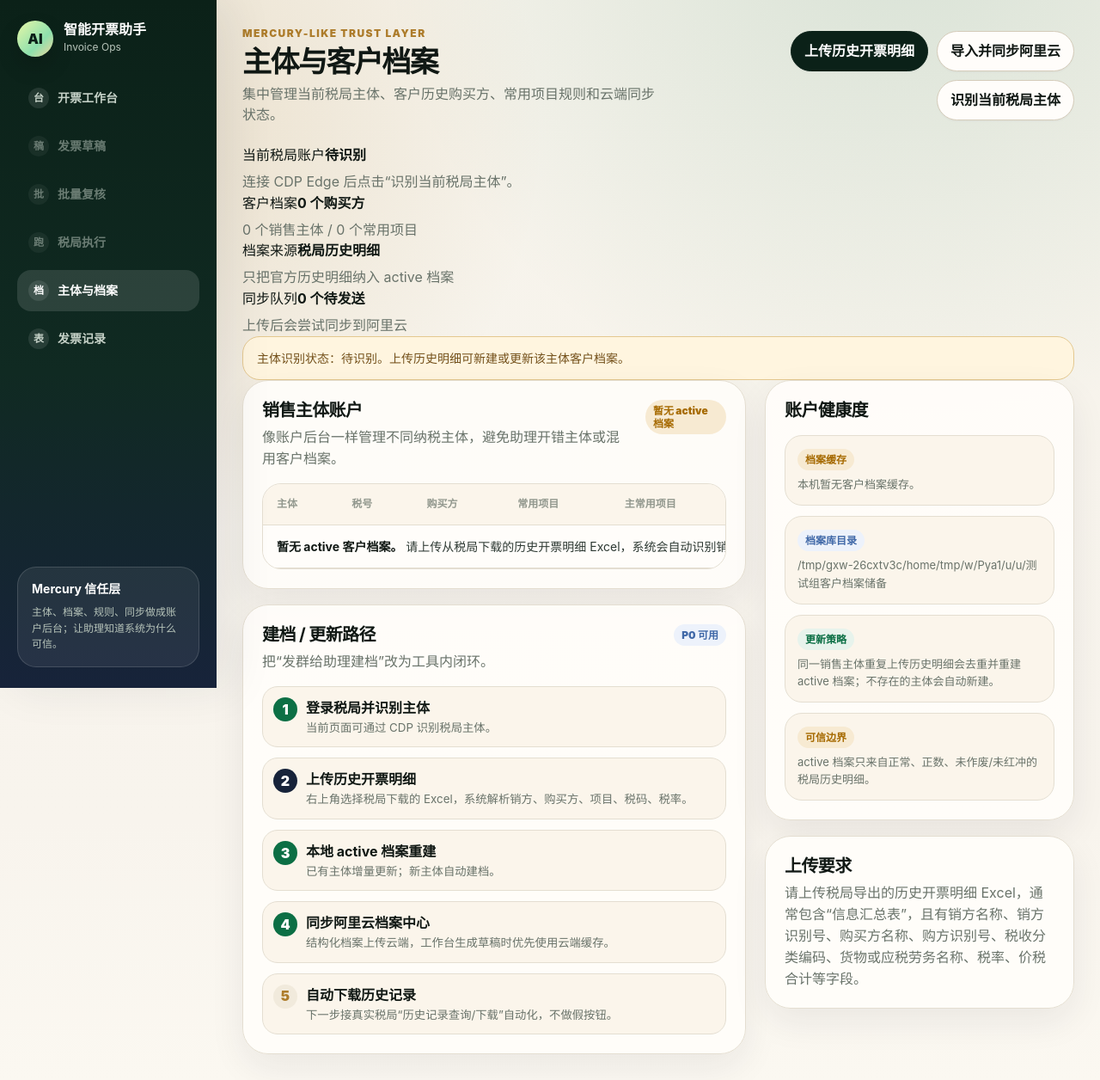
After one commit to Neverlol/invoice-demo-batch-import, a Flask app: page /profiles in a window 1280 px wide. The commit adds this page. Shown: the whole page at 86% size. Run offline with Flask 3, Linux system fonts and the light colour scheme.

Commit message:
feat: add profiles trust center and history upload

```diff
--- a/app.py
+++ b/app.py
@@ -3,6 +3,7 @@ from __future__ import annotations
 import csv
 import json
 import re
+from datetime import datetime
 from pathlib import Path
 from threading import Lock, Thread
 from uuid import uuid4
@@ -37,10 +38,17 @@ from tax_invoice_batch_demo.lean_workbench import (
 )
 from tax_invoice_demo import workbench as workbench_module
 from tax_invoice_demo.case_events import record_case_event
-from tax_invoice_demo.customer_profiles import profile_cache_summary, profile_counts_for_seller
+from tax_invoice_demo.customer_profiles import PROFILE_CACHE_PATH, profile_cache_summary, profile_counts_for_seller
 from tax_invoice_demo.models import BuyerInfo, DraftBatchItem, InvoiceLine
 from tax_invoice_demo.sync_service import schedule_background_customer_profile_pull, schedule_background_rule_pull
 from tax_invoice_demo.taxonomy_search import search_taxonomy
+from tools.ingest_customer_profile_inbox import (
+    DEFAULT_PROFILE_ROOT,
+    ensure_dirs as ensure_profile_dirs,
+    ingest_pending_files,
+    rebuild_profiles,
+    sync_profiles_to_cloud,
+)
 
 
 BASE_DIR = Path(__file__).resolve().parent
@@ -198,6 +206,45 @@ def apply_failure_repairs(draft_id: str):
         applied_failure_repairs=result,
         needs_rebuild=bool(result.get("applied_count")),
     )
+
+
+@app.get("/profiles")
+def profiles_page():
+    return _render_profiles_page()
+
+
+@app.post("/profiles/upload-history")
+def upload_profile_history():
+    result: dict[str, object]
+    files = [file for file in request.files.getlist("history_files") if file and file.filename]
+    if not files:
+        result = {"status": "error", "message": "请先选择从税局下载的历史开票明细 Excel。"}
+        return _render_profiles_page(upload_result=result), 400
+    try:
+        ensure_profile_dirs(DEFAULT_PROFILE_ROOT)
+        bundle_dir = DEFAULT_PROFILE_ROOT / "_收件箱" / "待处理" / f"workbench_upload_{datetime.now().strftime('%Y%m%d_%H%M%S')}"
+        bundle_dir.mkdir(parents=True, exist_ok=True)
+        saved_files = []
+        for file in files:
+            filename = _safe_upload_name(file.filename or "history.xlsx")
+            target = _unique_path(bundle_dir / filename)
+            file.save(target)
+            saved_files.append(target.name)
+        ingest_counts = ingest_pending_files(DEFAULT_PROFILE_ROOT)
+        rebuild_counts = rebuild_profiles(DEFAULT_PROFILE_ROOT)
+        cloud_sync = sync_profiles_to_cloud()
+        result = {
+            "status": "success" if cloud_sync.get("status") == "success" else "warning",
+            "message": "历史开票明细已导入，本地客户档案已重建，并已尝试同步到阿里云。",
+            "saved_files": saved_files,
+            "ingest": ingest_counts,
+            "rebuild": rebuild_counts,
+            "cloud_sync": cloud_sync,
+        }
+    except Exception as exc:  # noqa: BLE001
+        result = {"status": "error", "message": f"档案导入失败：{type(exc).__name__}: {exc}"}
+        return _render_profiles_page(upload_result=result), 500
+    return _render_profiles_page(upload_result=result)
 
 
 @app.get("/api/taxonomy/search")
@@ -507,6 +554,71 @@ def run_apply_failure_repairs(run_id: str):
     return redirect(url_for("draft_detail", draft_id=draft.draft_id))
 
 
+def _render_profiles_page(*, upload_result: dict[str, object] | None = None):
+    sellers = _cached_profile_sellers()
+    summary = profile_cache_summary()
+    return render_template(
+        "lean_profiles.html",
+        profile_summary=summary,
+        sellers=sellers,
+        upload_result=upload_result,
+        profile_cache_path=str(PROFILE_CACHE_PATH),
+        profile_root=str(DEFAULT_PROFILE_ROOT),
+        pending_event_count=0,
+    )
+
+
+def _cached_profile_sellers() -> list[dict[str, object]]:
+    if not PROFILE_CACHE_PATH.exists():
+        return []
+    try:
+        payload = json.loads(PROFILE_CACHE_PATH.read_text(encoding="utf-8"))
+    except (OSError, json.JSONDecodeError):
+        return []
+    if not isinstance(payload, list):
+        return []
+    rows = []
+    for seller in payload:
+        if not isinstance(seller, dict):
+            continue
+        projects = [item for item in seller.get("project_profiles") or [] if isinstance(item, dict)]
+        buyers = [item for item in seller.get("buyer_profiles") or [] if isinstance(item, dict)]
+        top_project = projects[0] if projects else {}
+        rows.append(
+            {
+                "seller_name": str(seller.get("seller_name") or ""),
+                "seller_tax_id": str(seller.get("seller_tax_id") or ""),
+                "buyer_count": len(buyers),
+                "project_count": len(projects),
+                "top_project": str(top_project.get("project_name") or ""),
+                "top_tax_category": str(top_project.get("tax_category") or ""),
+                "top_tax_code": str(top_project.get("tax_code") or ""),
+                "top_tax_rate": str(top_project.get("tax_rate") or ""),
+                "updated_at": str(seller.get("updated_at") or ""),
+                "source_confidence": str(seller.get("source_confidence") or ""),
+            }
+        )
+    return rows
+
+
+def _safe_upload_name(filename: str) -> str:
+    cleaned = Path(filename).name.strip().replace("\\", "_").replace("/", "_")
+    cleaned = re.sub(r"[\x00-\x1f:*?\"<>|]+", "_", cleaned).strip("._ ")
+    if not cleaned.lower().endswith(".xlsx"):
+        cleaned = f"{cleaned or 'history'}.xlsx"
+    return cleaned or "history.xlsx"
+
+
+def _unique_path(path: Path) -> Path:
+    if not path.exists():
+        return path
+    for index in range(2, 1000):
+        candidate = path.with_name(f"{path.stem}_{index}{path.suffix}")
+        if not candidate.exists():
+            return candidate
+    raise RuntimeError(f"无法生成不重名文件：{path}")
+
+
 def _success_ledger_row_count() -> int:
     if not SUCCESS_LEDGER_CSV.exists():
         return 0
--- a/static/lean.css
+++ b/static/lean.css
@@ -783,3 +783,19 @@ input[name="line_amount_with_tax"] { text-align: right; font-variant-numeric: ta
     grid-template-columns: 1fr;
   }
 }
+
+/* Profiles trust-layer page */
+.profile-upload-actions {
+  align-items: center;
+}
+.profile-upload-button input {
+  display: none;
+}
+.account-strip .profile-status {
+  grid-column: 1 / -1;
+}
+.nav .nav-item.disabled,
+.sidebar-nav .nav-item.disabled {
+  opacity: .5;
+  pointer-events: none;
+}
--- a/templates/lean_batch.html
+++ b/templates/lean_batch.html
@@ -16,7 +16,10 @@
         <div class="brand"><div class="brand-mark">AI</div><div class="brand-title"><strong>智能开票助手</strong><span>Invoice Ops</span></div></div>
         <nav class="nav">
           <a href="{{ url_for('index') }}"><span class="nav-dot">台</span>开票工作台</a>
-          <a class="active" href="{{ url_for('batch_detail', batch_id=batch.batch_id) }}"><span class="nav-dot">批</span>批量模板</a>
+          <span class="nav-item disabled"><span class="nav-dot">稿</span>发票草稿</span>
+          <a class="active" href="{{ url_for('batch_detail', batch_id=batch.batch_id) }}"><span class="nav-dot">批</span>批量复核</a>
+          <span class="nav-item disabled"><span class="nav-dot">跑</span>税局执行</span>
+          <a href="{{ url_for('profiles_page') }}"><span class="nav-dot">档</span>主体与档案</a>
           <a href="{{ url_for('ledger_page') }}"><span class="nav-dot">表</span>发票记录</a>
         </nav>
         <div class="sidebar-card"><h3>批量页目标</h3><p>贴近税局模板，但比 Excel 更清楚地标记缺字段、阻断错误和推荐来源。</p></div>
--- a/templates/lean_draft.html
+++ b/templates/lean_draft.html
@@ -19,6 +19,7 @@
           <a class="active" href="{{ url_for('draft_detail', draft_id=draft.draft_id) }}"><span class="nav-dot">稿</span>发票草稿</a>
           <span class="nav-item disabled"><span class="nav-dot">批</span>批量复核</span>
           <span class="nav-item disabled"><span class="nav-dot">跑</span>税局执行</span>
+          <a href="{{ url_for('profiles_page') }}"><span class="nav-dot">档</span>主体与档案</a>
           <a href="{{ url_for('ledger_page') }}"><span class="nav-dot">表</span>发票记录</a>
         </nav>
         <div class="sidebar-card">
--- a/templates/lean_index.html
+++ b/templates/lean_index.html
@@ -16,6 +16,10 @@
         </div>
         <nav class="nav">
           <a class="active" href="{{ url_for('index') }}"><span class="nav-dot">台</span>开票工作台</a>
+          <span class="nav-item disabled"><span class="nav-dot">稿</span>发票草稿</span>
+          <span class="nav-item disabled"><span class="nav-dot">批</span>批量复核</span>
+          <span class="nav-item disabled"><span class="nav-dot">跑</span>税局执行</span>
+          <a href="{{ url_for('profiles_page') }}"><span class="nav-dot">档</span>主体与档案</a>
           <a href="{{ url_for('ledger_page') }}"><span class="nav-dot">表</span>发票记录</a>
         </nav>
         <div class="sidebar-card">
--- a/templates/lean_ledger.html
+++ b/templates/lean_ledger.html
@@ -15,6 +15,10 @@
         </div>
         <nav class="nav">
           <a href="{{ url_for('index') }}"><span class="nav-dot">台</span>开票工作台</a>
+          <span class="nav-item disabled"><span class="nav-dot">稿</span>发票草稿</span>
+          <span class="nav-item disabled"><span class="nav-dot">批</span>批量复核</span>
+          <span class="nav-item disabled"><span class="nav-dot">跑</span>税局执行</span>
+          <a href="{{ url_for('profiles_page') }}"><span class="nav-dot">档</span>主体与档案</a>
           <a class="active" href="{{ url_for('ledger_page') }}"><span class="nav-dot">表</span>发票记录</a>
         </nav>
         <div class="sidebar-card">
--- /dev/null
+++ b/templates/lean_profiles.html
@@ -0,0 +1,112 @@
+<!doctype html>
+<html lang="zh-CN">
+  <head>
+    <meta charset="utf-8">
+    <meta name="viewport" content="width=device-width, initial-scale=1">
+    <title>主体与档案</title>
+    <link rel="stylesheet" href="{{ url_for('static', filename='lean.css', v='20260502-profiles1') }}">
+    <script defer src="{{ url_for('static', filename='lean.js', v='20260502-v27') }}"></script>
+  </head>
+  <body class="operator-body">
+    <div class="app-shell">
+      <aside class="sidebar">
+        <div class="brand">
+          <div class="brand-mark">AI</div>
+          <div class="brand-title"><strong>智能开票助手</strong><span>Invoice Ops</span></div>
+        </div>
+        <nav class="nav">
+          <a href="{{ url_for('index') }}"><span class="nav-dot">台</span>开票工作台</a>
+          <span class="nav-item disabled"><span class="nav-dot">稿</span>发票草稿</span>
+          <span class="nav-item disabled"><span class="nav-dot">批</span>批量复核</span>
+          <span class="nav-item disabled"><span class="nav-dot">跑</span>税局执行</span>
+          <a class="active" href="{{ url_for('profiles_page') }}"><span class="nav-dot">档</span>主体与档案</a>
+          <a href="{{ url_for('ledger_page') }}"><span class="nav-dot">表</span>发票记录</a>
+        </nav>
+        <div class="sidebar-card">
+          <h3>Mercury 信任层</h3>
+          <p>主体、档案、规则、同步做成账户后台；让助理知道系统为什么可信。</p>
+        </div>
+      </aside>
+
+      <main class="page">
+        <div class="topline">
+          <div>
+            <div class="eyebrow">Mercury-like trust layer</div>
+            <h1>主体与客户档案</h1>
+            <p>集中管理当前税局主体、客户历史购买方、常用项目规则和云端同步状态。</p>
+          </div>
+          <form class="actions profile-upload-actions" method="post" action="{{ url_for('upload_profile_history') }}" enctype="multipart/form-data">
+            <label class="btn primary profile-upload-button">
+              上传历史开票明细
+              <input type="file" name="history_files" accept=".xlsx" multiple data-file-input>
+            </label>
+            <button class="btn" type="submit">导入并同步阿里云</button>
+            <button class="btn" type="button" data-tax-identify>识别当前税局主体</button>
+          </form>
+        </div>
+
+        <section class="account-strip" data-tax-console>
+          <div class="account-card dark"><span>当前税局账户</span><strong>待识别</strong><p>连接 CDP Edge 后点击“识别当前税局主体”。</p></div>
+          <div class="account-card"><span>客户档案</span><strong>{{ profile_summary.buyer_count or 0 }} 个购买方</strong><p>{{ profile_summary.seller_count or 0 }} 个销售主体 / {{ profile_summary.project_profile_count or 0 }} 个常用项目</p></div>
+          <div class="account-card"><span>档案来源</span><strong>税局历史明细</strong><p>只把官方历史明细纳入 active 档案</p></div>
+          <div class="account-card"><span>同步队列</span><strong>{{ pending_event_count }} 个待发送</strong><p>上传后会尝试同步到阿里云</p></div>
+          <div class="notice profile-status" data-tax-status>主体识别状态：待识别。上传历史明细可新建或更新该主体客户档案。</div>
+        </section>
+
+        {% if upload_result %}
+          <section class="banner {% if upload_result.status == 'success' %}ok{% elif upload_result.status == 'warning' %}notice{% else %}alert{% endif %}">
+            <strong>{{ upload_result.message }}</strong>
+            {% if upload_result.saved_files %}<p>已接收文件：{{ upload_result.saved_files|join('、') }}</p>{% endif %}
+            {% if upload_result.rebuild %}<p>本地档案：销售主体 {{ upload_result.rebuild.seller_count }} 个 / 购买方 {{ upload_result.rebuild.buyer_count }} 个 / 历史明细 {{ upload_result.rebuild.trusted_history_rows }} 行。</p>{% endif %}
+            {% if upload_result.cloud_sync %}<p>云端同步：{{ upload_result.cloud_sync.status }}；batch_id={{ upload_result.cloud_sync.batch_id or '-' }}；{{ upload_result.cloud_sync.error or '' }}</p>{% endif %}
+          </section>
+        {% endif %}
+
+        <div class="layout">
+          <section class="stack">
+            <div class="card">
+              <div class="card-head">
+                <div><h2>销售主体账户</h2><p>像账户后台一样管理不同纳税主体，避免助理开错主体或混用客户档案。</p></div>
+                <span class="badge {% if sellers %}ok{% else %}warn{% endif %}">{% if sellers %}{{ sellers|length }} 个 active 主体{% else %}暂无 active 档案{% endif %}</span>
+              </div>
+              <div class="table-wrap"><table><thead><tr><th>主体</th><th>税号</th><th>购买方</th><th>常用项目</th><th>主常用项目</th><th>最近更新</th><th>状态</th></tr></thead><tbody>
+                {% for seller in sellers %}
+                  <tr><td><strong>{{ seller.seller_name }}</strong></td><td>{{ seller.seller_tax_id }}</td><td>{{ seller.buyer_count }}</td><td>{{ seller.project_count }}</td><td>{{ seller.top_project or '待积累' }}{% if seller.top_tax_category %} / {{ seller.top_tax_category }}{% endif %}</td><td>{{ seller.updated_at or '-' }}</td><td><span class="badge ok">可复用</span></td></tr>
+                {% else %}
+                  <tr><td colspan="7"><strong>暂无 active 客户档案。</strong> 请上传从税局下载的历史开票明细 Excel，系统会自动识别销售主体并新建档案。</td></tr>
+                {% endfor %}
+              </tbody></table></div>
+            </div>
+
+            <div class="card">
+              <div class="card-head"><div><h2>建档 / 更新路径</h2><p>把“发群给助理建档”改为工具内闭环。</p></div><span class="badge info">P0 可用</span></div>
+              <ol class="timeline compact-timeline">
+                <li class="done"><span>1</span><div><strong>登录税局并识别主体</strong><small>当前页面可通过 CDP 识别税局主体。</small></div></li>
+                <li class="active"><span>2</span><div><strong>上传历史开票明细</strong><small>右上角选择税局下载的 Excel，系统解析销方、购买方、项目、税码、税率。</small></div></li>
+                <li class="done"><span>3</span><div><strong>本地 active 档案重建</strong><small>已有主体增量更新；新主体自动建档。</small></div></li>
+                <li class="done"><span>4</span><div><strong>同步阿里云档案中心</strong><small>结构化档案上传云端，工作台生成草稿时优先使用云端缓存。</small></div></li>
+                <li><span>5</span><div><strong>自动下载历史记录</strong><small>下一步接真实税局“历史记录查询/下载”自动化，不做假按钮。</small></div></li>
+              </ol>
+            </div>
+          </section>
+
+          <aside class="stack">
+            <div class="card">
+              <h2>账户健康度</h2>
+              <div class="panel-list" style="margin-top:16px">
+                <div class="panel-item"><span class="badge {% if profile_summary.exists %}ok{% else %}warn{% endif %}">档案缓存</span><p>{% if profile_summary.exists %}本地缓存已存在：{{ profile_cache_path }}{% else %}本机暂无客户档案缓存。{% endif %}</p></div>
+                <div class="panel-item"><span class="badge info">档案库目录</span><p>{{ profile_root }}</p></div>
+                <div class="panel-item"><span class="badge ok">更新策略</span><p>同一销售主体重复上传历史明细会去重并重建 active 档案；不存在的主体会自动新建。</p></div>
+                <div class="panel-item"><span class="badge warn">可信边界</span><p>active 档案只来自正常、正数、未作废/未红冲的税局历史明细。</p></div>
+              </div>
+            </div>
+            <div class="card">
+              <h2>上传要求</h2>
+              <p>请上传税局导出的历史开票明细 Excel，通常包含“信息汇总表”，且有销方名称、销方识别号、购买方名称、购方识别号、税收分类编码、货物或应税劳务名称、税率、价税合计等字段。</p>
+            </div>
+          </aside>
+        </div>
+      </main>
+    </div>
+  </body>
+</html>
```
Also changed, not shown: templates/lean_run.html (+7 -12 lines).
